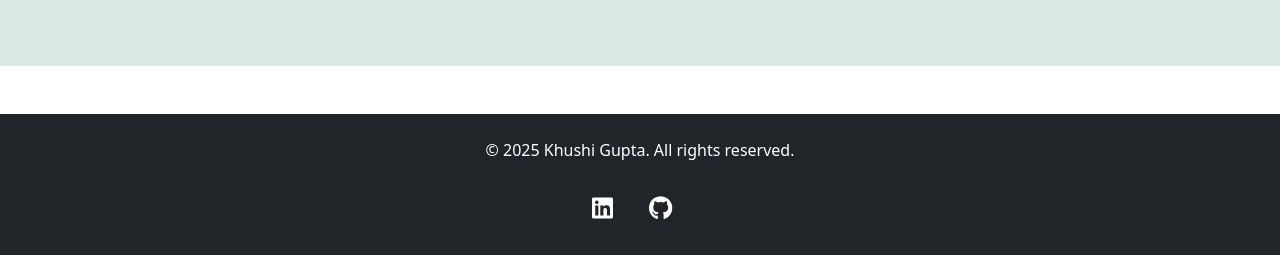
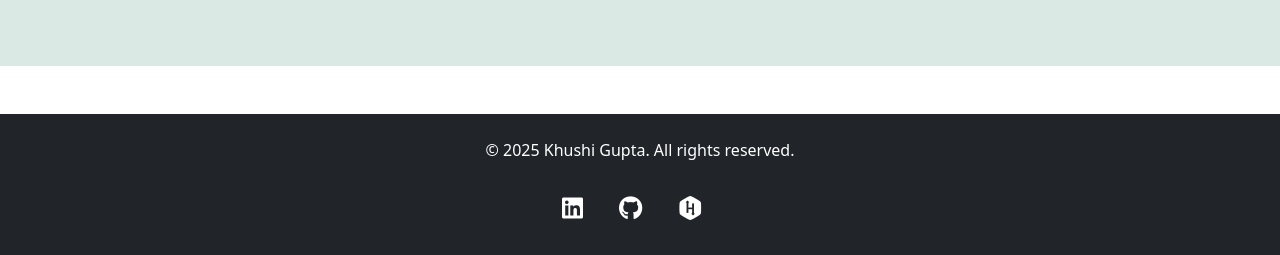
Before and after one commit to Khushi0389/My_Portfolio, a plain HTML site: page index.html in a window 1280 px wide. Shown: the part 4555-4810 px from the top of the page. Drawn offline with nearby package versions, Linux system fonts and the light colour scheme.

Commit message:
hackerrank added

```diff
--- a/index.html
+++ b/index.html
@@ -378,6 +378,9 @@
         <div class="social-icons">
             <a href="https://www.linkedin.com/in/khushi-gupta-844195300" target="_blank" class="me-3 text-white"><i class="fab fa-linkedin"></i></a>
             <a href="https://github.com/Khushi0389" target="_blank" class="me-3 text-white"><i class="fab fa-github"></i></a>
+            <a href="https://www.hackerrank.com/profile/khushigupta10857" target="_blank" class="me-3 text-white">
+                <i class="fab fa-hackerrank"></i>
+            </a>
         </div>
     </div>
 </footer>
```
